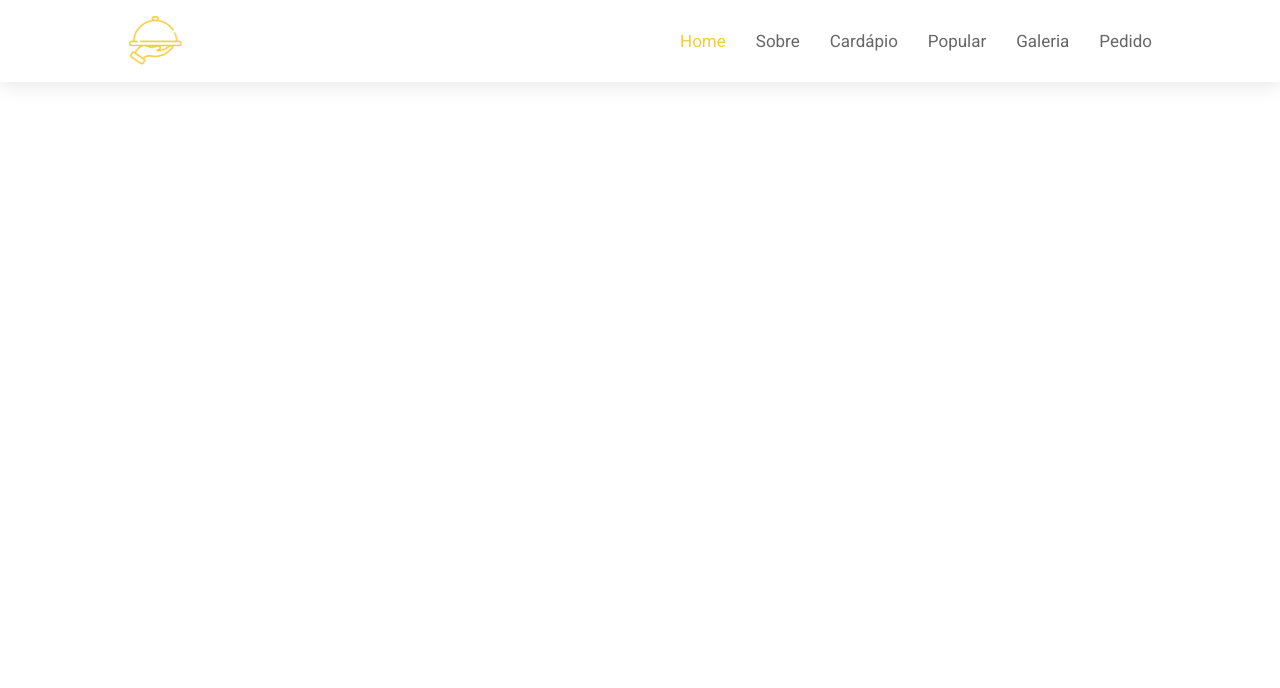
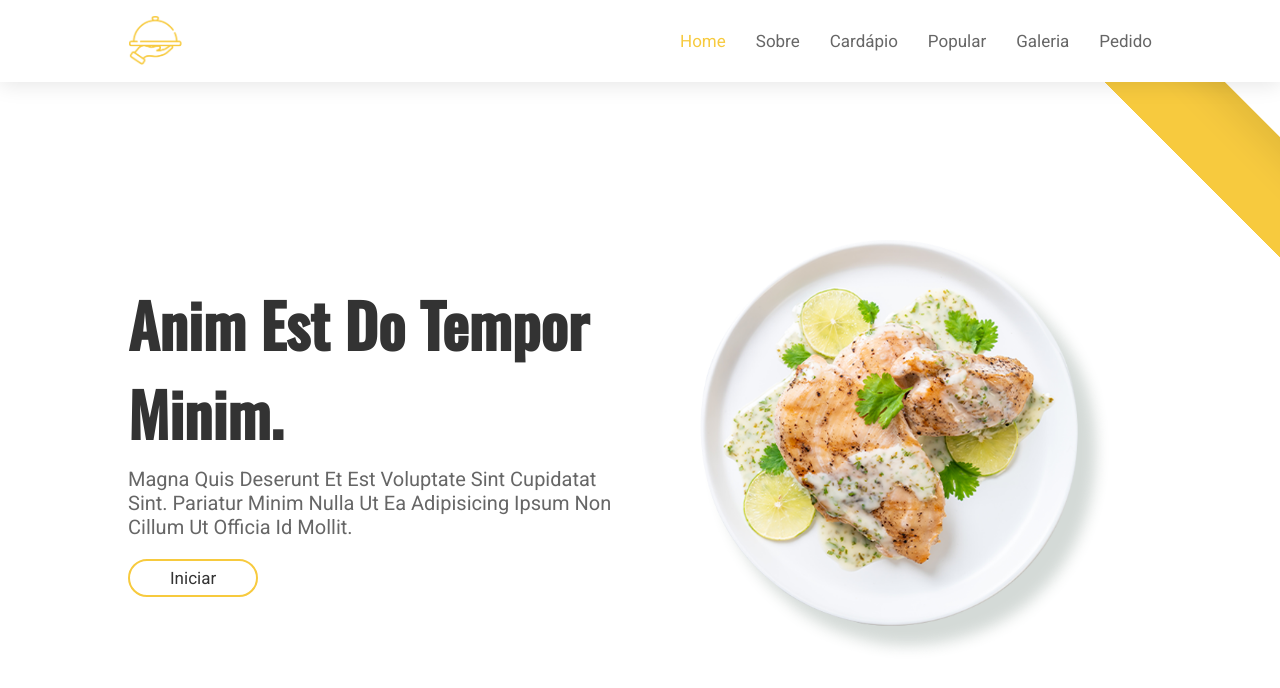
Before and after one commit to guibafica/Food_and_Restaurant_frontend_web, a Next.js app: page / in a window 1280 px wide. Shown: the top 688 px of the page. Built offline with nearby package versions, Linux system fonts and the light colour scheme.

Commit message:
CHORE: Create home section

```diff
--- a/src/pages/home.module.scss
+++ b/src/pages/home.module.scss
@@ -1,3 +1,4 @@
+// Começo header section and responsiveness
 .homepage {
   h1, h3 {
     font-family: 'Oswald', sans-serif;
@@ -140,16 +141,123 @@
       }
     }
 
-    // .home .content {
-    //   text-align: center;
-    // }
+    .home .content {
+      text-align: center;
 
-    // .home .content h3 {
-    //   font-size: 4.5rem;
-    // }
+      h3 {
+        font-size: 4.5rem;
+      }
+    }
 
     // .order .row .image {
     //   display: none;
     // }
   }
+
+  @media (max-width: 991px) {
+    html{
+      font-size: 55%;
+    }
+
+    .home {
+      &::before,
+      &::after {
+        display: none;
+      }
+    }
+  }
+
+  @media (max-width: 500px) {
+    html {
+      font-size: 50%;
+    }
+
+    section {
+      padding: 1rem 5%;
+      padding-top: 8.5rem;
+    }
+  }
 }
+// Fim header section and responsiveness
+
+// Começo home section
+.home {
+  min-height: 100vh;
+  padding: 1rem 10%;
+  padding-top: 8.5rem;
+
+  display: flex;
+  align-items: center;
+  justify-content: center;
+  flex-wrap: wrap;
+  position: relative;
+  z-index: 0;
+  overflow: hidden;
+
+  &::before,
+  &::after {
+    content: '';
+    position: absolute;
+    top: 5rem;
+    right: -6rem;
+    background: var(--yellow);
+    border-radius: 3rem;
+    transform: rotate(-45deg);
+    height: 40rem;
+    width: 70rem;
+    z-index: -2;
+    animation: animate 1s linear 1;
+  }
+
+  @keyframes animate {
+    0% {
+      transform: rotate(45deg) translateY(-40rem);
+    }
+  }
+
+  &::before {
+    top: -7rem;
+    background: #fff;
+    box-shadow: 0 1rem 4rem rgba(0, 0, 0, 0.1);
+    z-index: -1;
+  }
+
+  .image {
+    flex: 1 1 39rem;
+
+    img {
+      width: 100%;
+    }
+  }
+
+  .content {
+    flex: 1 1 39rem;
+
+    h3 {
+      color: #333;
+      font-size: 6rem;
+    }
+
+    p {
+      color: #666;
+      font-size: 2rem;
+      padding: 1rem 0;
+    }
+
+    .btn {
+      font-size: 1.7rem;
+      padding: 0.7rem 4rem;
+      border-radius: 5rem;
+      margin-top: 1rem;
+      background: none;
+      color: #333;
+      cursor: pointer;
+      border: 0.2rem solid var(--yellow);
+
+      &:hover {
+        background: var(--yellow);
+      }
+    }
+  }
+}
+// Fim home section
--- a/src/pages/index.tsx
+++ b/src/pages/index.tsx
@@ -6,7 +6,6 @@ import styles from './home.module.scss';
 
 export default function Home() {
   const [hamburgerIcon, setHamburgerIcon] = useState(true);
-  const [navBarToogle, setNavBarToogle] = useState(true);
 
   function handleMenuBarClick() {
     setHamburgerIcon(!hamburgerIcon);
@@ -44,6 +43,29 @@ export default function Home() {
         </nav>
       </header>
       {/* Fim header section */}
+
+      {/* Começo home section */}
+      <section className={styles.home} id="home">
+        <div className={styles.content}>
+          <h3>Anim est do tempor minim.</h3>
+
+          <p>
+            Magna quis deserunt et est voluptate sint cupidatat sint. Pariatur
+            minim nulla ut ea adipisicing ipsum non cillum ut officia id mollit.
+          </p>
+
+          <a href="#">
+            <button type="button" className={styles.btn}>Iniciar</button>
+          </a>
+        </div>
+
+        <div className={styles.image}>
+          <img src="/home-img.png" alt="Imagem da home" />
+        </div>
+      </section>
+      {/* Fim home section */}
     </div>
   )
 }
+
+// contato com as redes sociais e ir auto pro wpp
--- a/src/styles/global.scss
+++ b/src/styles/global.scss
@@ -47,21 +47,6 @@ section {
   padding-top: 8.5rem;
 }
 
-.btn {
-  font-size: 1.7rem;
-  padding: 0.7rem 4rem;
-  border-radius: 5rem;
-  margin-top: 1rem;
-  background: none;
-  color: #333;
-  cursor: pointer;
-  border: 0.2rem solid var(--yellow);
-}
-
-.btn:hover {
-  background: var(--yellow);
-}
-
 .heading {
   text-align: center;
   font-size: 4rem;
@@ -81,67 +66,13 @@ section {
 
 
 
-// header
 
-// .home {
-//   display: flex;
-//   align-items: center;
-//   justify-content: center;
-//   flex-wrap: wrap;
-//   position: relative;
-//   z-index: 0;
-//   overflow: hidden;
-// }
 
-// .home::before,
-// .home::after {
-//   content:'';
-//   position: absolute;
-//   top:5rem; right:-6rem;
-//   background:var(--yellow);
-//   border-radius: 3rem;
-//   transform:rotate(-45deg);
-//   height:40rem;
-//   width:70rem;
-//   z-index: -2;
-//   animation: animte 1s linear 1;
-// }
 
-// @keyframes animte {
-//   0%{
-//     transform:rotate(45deg) translateY(-40rem);
-//   }
-// }
 
-// .home::before {
-//   top:-7rem;
-//   background:#fff;
-//   box-shadow: 0 1rem 4rem rgba(0,0,0,.1);
-//   z-index: -1;
-// }
 
-// .home .image {
-//   flex:1 1 39rem;
-// }
 
-// .home .image img {
-//   width:100%;
-// }
 
-// .home .content {
-//   flex:1 1 39rem;
-// }
-
-// .home .content h3 {
-//   color:#333;
-//   font-size: 6rem;
-// }
-
-// .home .content p {
-//   color:#666;
-//   font-size: 2rem;
-//   padding:1rem 0;
-// }
 
 // .about {
 //   display: flex;
@@ -457,26 +388,3 @@ section {
 // .footer .credit a {
 //   color:var(--yellow);
 // }
-
-// @media (max-width:991px) {
-//   html{
-//     font-size: 55%;
-//   }
-
-//   .home::before,
-//   .home::after {
-//     display: none;
-//   }
-// }
-
-
-// @media (max-width:500px) {
-//   html {
-//     font-size: 50%;
-//   }
-
-//   section {
-//     padding:1rem 5%;
-//     padding-top: 8.5rem;
-//   }
-// }
```
